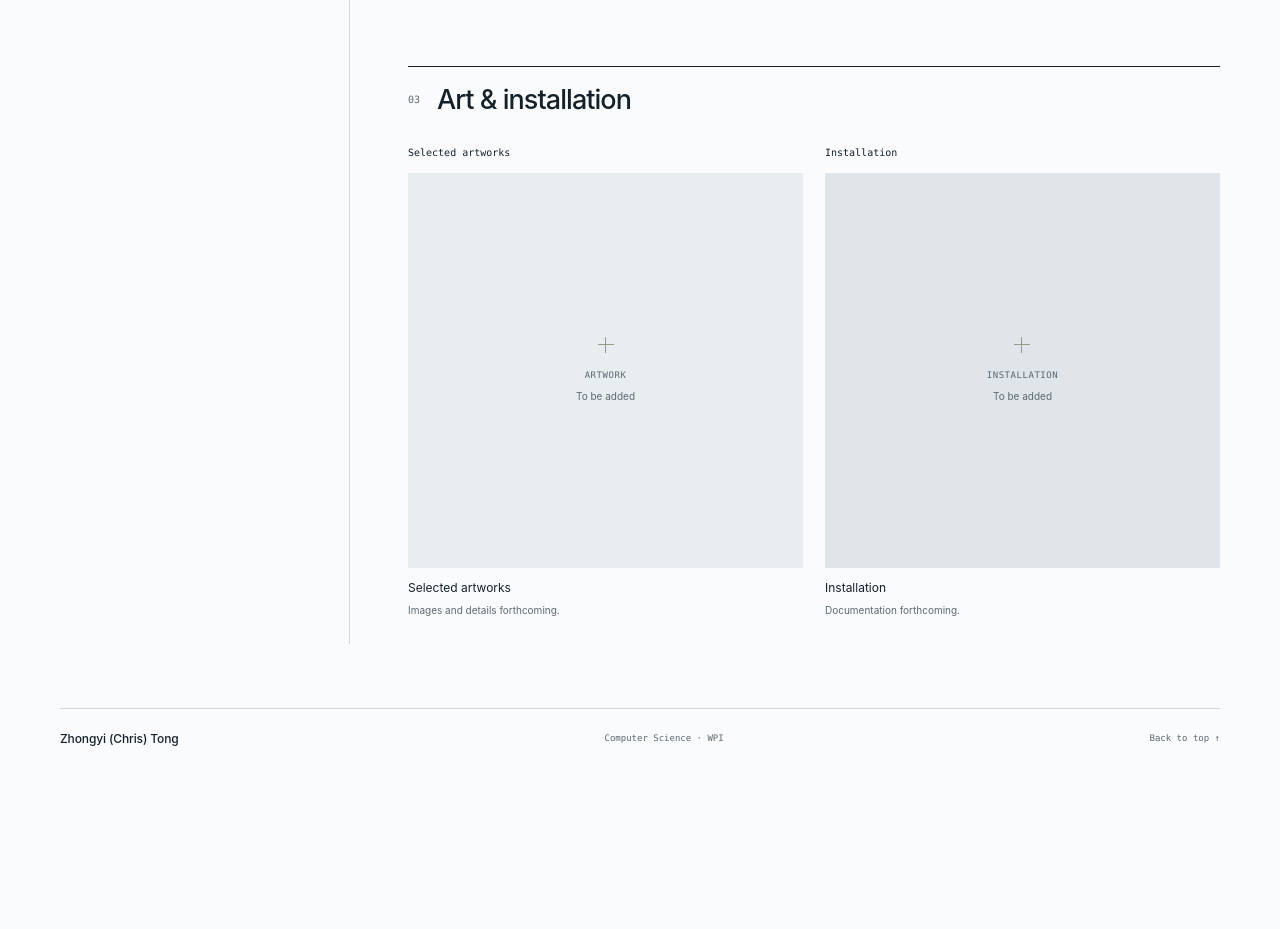
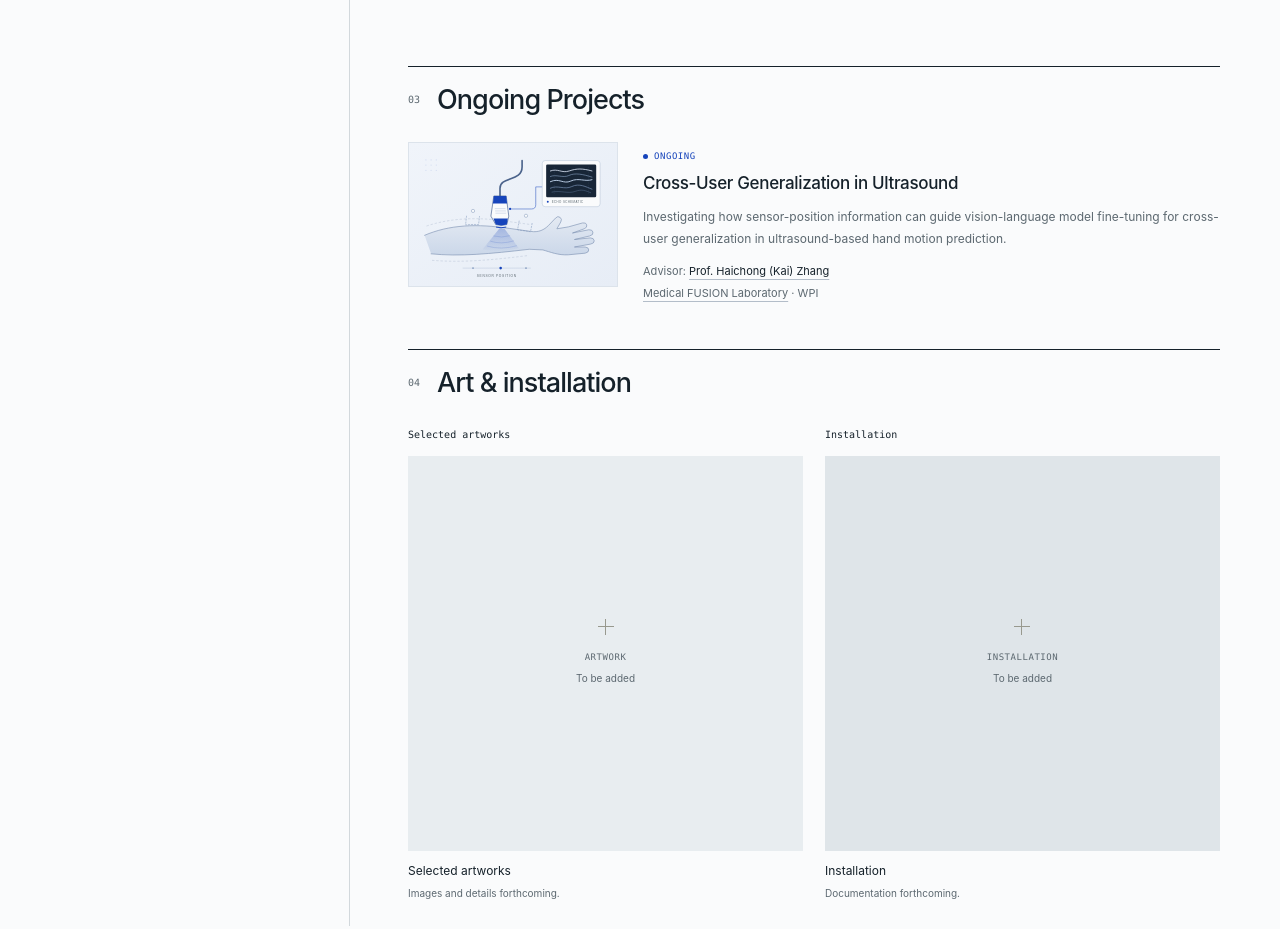
Before and after one commit to ChrisTong9/christong9.github.io, a plain HTML site: page index.html in a window 1280 px wide. Shown: the part 1282-2211 px from the top of the page. Before the commit the page ends 2050 px from the top, so only its background shows below. Drawn offline with Linux system fonts and the light colour scheme.

Commit message:
Add illustrated ongoing ultrasound research project

```diff
--- a/index.html
+++ b/index.html
@@ -162,7 +162,7 @@ h2{font-family:var(--sans);font-size:27px;letter-spacing:-.035em;font-weight:500
 
 /* INDEX — profile on the left; introduction and work on the right */
 .index-layout{row-gap:39px}
-.index-layout .profile-sidebar{grid-column:1;grid-row:1/span 3;align-self:stretch;border-right:1px solid var(--line);padding:0 34px 20px 0}
+.index-layout .profile-sidebar{grid-column:1;grid-row:1/span 4;align-self:stretch;border-right:1px solid var(--line);padding:0 34px 20px 0}
 .profile-sidebar h1{margin-bottom:26px}
 .profile-sidebar .portrait{width:100%;float:none;margin:0 0 23px}
 .profile-sidebar .links{display:flex;flex-direction:column;align-items:flex-start;gap:2px;margin:0}
@@ -174,7 +174,7 @@ h2{font-family:var(--sans);font-size:27px;letter-spacing:-.035em;font-weight:500
 .index-layout .about .bio p{margin:0 0 15px}
 .index-layout .about .bio p:last-child{margin-bottom:0}
 .index-layout .publications{grid-column:2;grid-row:2}
-.index-layout .art{grid-column:2;grid-row:3}
+.index-layout .art{grid-column:2;grid-row:4}
 @media(max-width:1040px){.index-layout .profile-sidebar{padding-right:25px}.index-layout .about .bio{font-size:14px}}
 @media(max-width:780px){
   .index-layout .profile-sidebar{border-right:0;padding:0;margin:0 0 39px}
@@ -220,6 +220,25 @@ h2{font-family:var(--sans);font-size:27px;letter-spacing:-.035em;font-weight:500
  .paper .paper-summary,.paper .paper-result{font-size:12px}
 }
 @media print{.index-layout .about .bio{font-size:11pt}.paper .paper-summary,.paper .paper-result{font-size:9pt}}
+
+/* Ongoing projects */
+.index-layout .projects{grid-column:2;grid-row:3;padding-bottom:4px}
+.projects .section-heading{margin-bottom:25px}
+.project-card{display:grid;grid-template-columns:minmax(0,210px) minmax(0,1fr);gap:25px;align-items:start}
+.project-visual{margin:0;overflow:hidden;border:1px solid #dce3eb;background:#edf2f8}
+.project-visual img{display:block;width:100%;height:auto;aspect-ratio:16/11;object-fit:contain}
+.project-copy{min-width:0}
+.project-status{display:inline-flex;align-items:center;gap:6px;font-family:var(--mono);font-size:9px;line-height:1.4;letter-spacing:.06em;text-transform:uppercase;color:var(--accent);margin:0 0 9px}
+.project-status:before{content:"";width:5px;height:5px;border-radius:50%;background:currentColor}
+.project-card h3{font-size:17px;line-height:1.45;letter-spacing:-.02em;font-weight:500;margin:0 0 10px}
+.project-summary{font-size:12px;line-height:1.8;color:var(--muted);margin:0 0 13px}
+.project-advisor,.project-lab{font-size:11px;line-height:1.8;margin:2px 0;color:var(--muted)}
+.project-advisor a,.project-lab a{text-decoration-color:#b3bdc9}
+.project-advisor a{color:var(--ink)}
+@media(max-width:1040px) and (min-width:781px){.project-card{grid-template-columns:minmax(0,170px) minmax(0,1fr);gap:20px}}
+@media(max-width:560px){.project-card{grid-template-columns:1fr;gap:18px}.project-visual{max-width:100%}.project-visual img{aspect-ratio:2/1}.project-summary{font-size:13px}.project-advisor,.project-lab{font-size:12px}}
+@media(max-width:470px){.header{flex-wrap:wrap;gap:13px}.header .nav{width:100%;justify-content:space-between;gap:10px}}
+@media print{.project-card{grid-template-columns:160px minmax(0,1fr);gap:20px;break-inside:avoid}.project-visual img{aspect-ratio:16/11}}
 </style>
 <link rel="canonical" href="https://christong9.github.io/">
 </head>
@@ -231,7 +250,8 @@ h2{font-family:var(--sans);font-size:27px;letter-spacing:-.035em;font-weight:500
   <nav class="nav" aria-label="Main navigation">
     <a href="#about" aria-current="location"><span class="n" aria-hidden="true">01</span> About</a>
     <a href="#publications"><span class="n" aria-hidden="true">02</span> Publications</a>
-    <a href="#art"><span class="n" aria-hidden="true">03</span> Art</a>
+    <a href="#projects"><span class="n" aria-hidden="true">03</span> Projects</a>
+    <a href="#art"><span class="n" aria-hidden="true">04</span> Art</a>
   </nav>
 </header>
 <main id="main" class="index-layout">
@@ -268,8 +288,23 @@ h2{font-family:var(--sans);font-size:27px;letter-spacing:-.035em;font-weight:500
 <li class="paper"><div class="paper-year">2026</div><div><h3>A Two-Stage Fusion Framework for Few-Shot Species Identification from Melting Curve Data</h3><p class="authors">Chengqian Zhang, Kyumin Lee, and <strong>Zhongyi Tong</strong></p><p class="venue">ACM BCB 2026</p><p class="paper-summary">A two-stage framework fusing BERT-encoded statistical prompts with time-series patch embeddings to identify species from DNA melting curves.</p><p class="paper-result">93.08% mean accuracy across 65 shark and ray species, with only three training samples per species.</p><ul class="links"><li><a href="https://web.cs.wpi.edu/~kmlee/pubs/zhang26bcb.pdf" target="_blank" rel="noopener noreferrer">Paper PDF<span class="arrow" aria-hidden="true">↗</span></a></li></ul></div></li>
 </ol></div>
 </section>
+<section class="section projects" id="projects" aria-labelledby="projects-heading">
+  <div class="section-heading"><h2 id="projects-heading">Ongoing Projects</h2><p class="section-index" aria-hidden="true">03</p></div>
+  <article class="project-card" aria-labelledby="ultrasound-heading">
+    <figure class="project-visual">
+      <img src="assets/ultrasound-cross-user.svg" width="640" height="440" loading="lazy" decoding="async" alt="Concept illustration of an ultrasound probe and different sensor positions on a forearm.">
+    </figure>
+    <div class="project-copy">
+      <p class="project-status">Ongoing</p>
+      <h3 id="ultrasound-heading">Cross-User Generalization in Ultrasound</h3>
+      <p class="project-summary">Investigating how sensor-position information can guide vision-language model fine-tuning for cross-user generalization in ultrasound-based hand motion prediction.</p>
+      <p class="project-advisor">Advisor: <a href="https://www.wpi.edu/people/faculty/hzhang10" target="_blank" rel="noopener noreferrer">Prof. Haichong (Kai) Zhang</a></p>
+      <p class="project-lab"><a href="https://wp.wpi.edu/medicalfusionlab/" target="_blank" rel="noopener noreferrer">Medical FUSION Laboratory</a> · WPI</p>
+    </div>
+  </article>
+</section>
 <section class="section art" id="art" aria-labelledby="art-heading">
-  <div class="section-heading"><h2 id="art-heading">Art &amp; installation</h2><p class="section-index" aria-hidden="true">03</p></div>
+  <div class="section-heading"><h2 id="art-heading">Art &amp; installation</h2><p class="section-index" aria-hidden="true">04</p></div>
   <div class="art-grid">
     <div class="art-column">
       <h3 class="art-label">Selected artworks <span id="art-count"></span></h3>
```
Also changed, not shown: assets/ultrasound-cross-user.svg (added).
